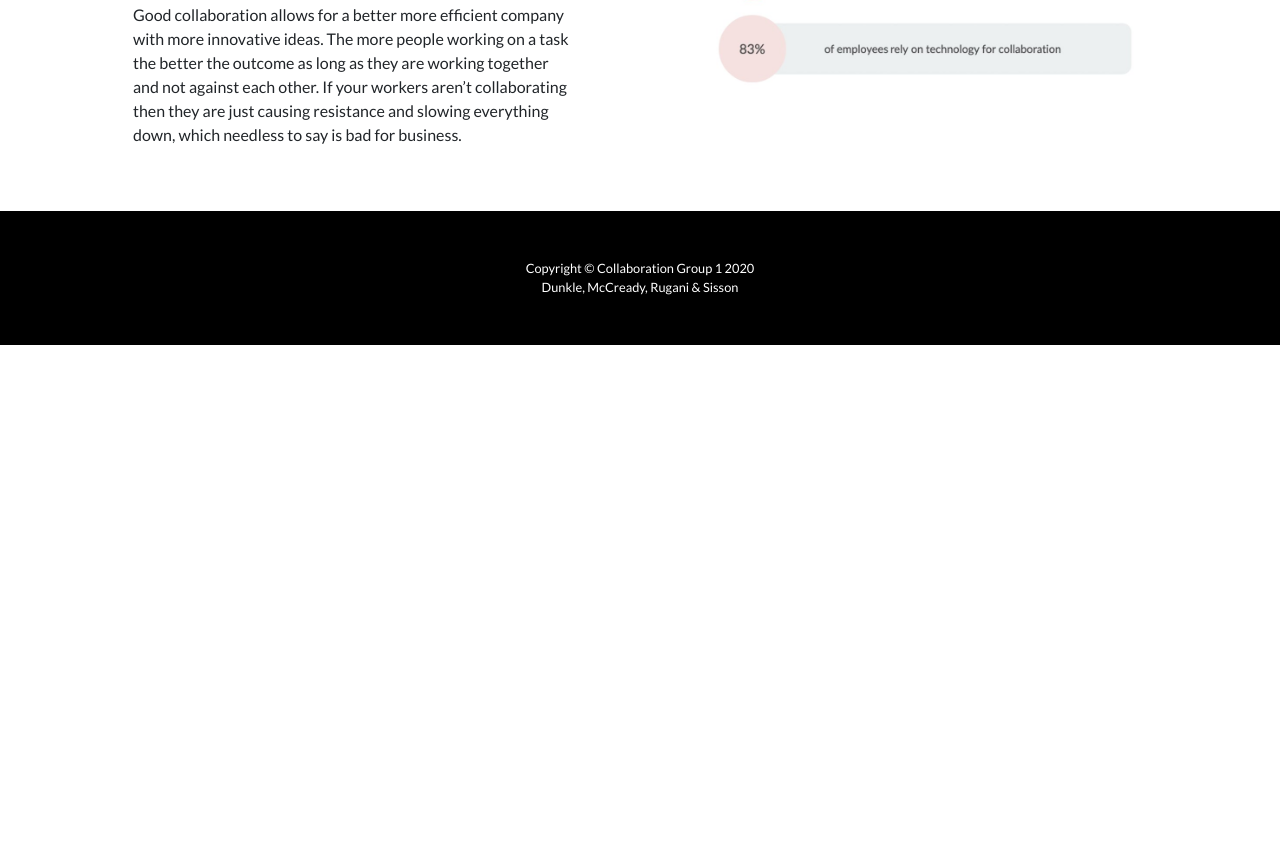
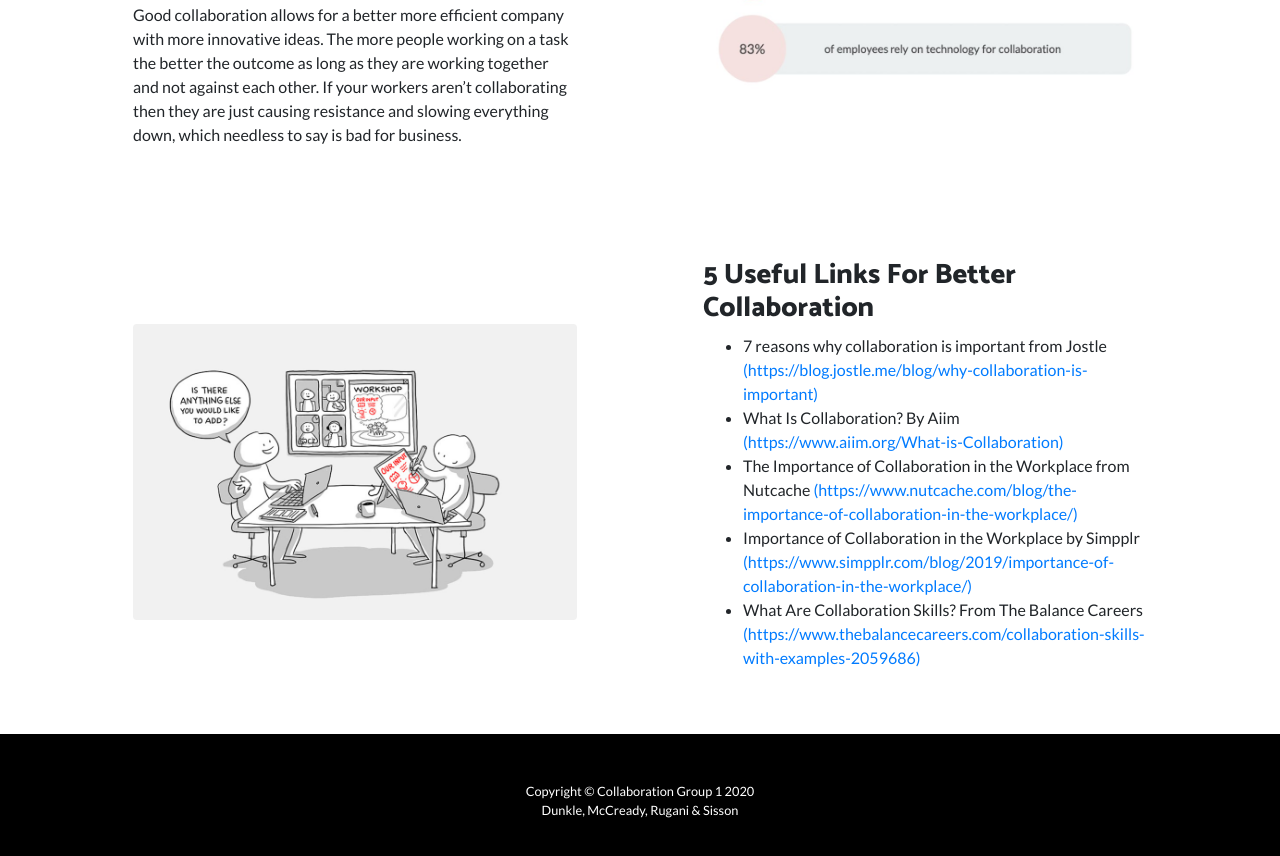
Before and after one commit to KingAshtor/Ch3SelfOrganisingTeamDemo, a website: page index.html in a window 1280 px wide. Shown: the part 1946-2802 px from the top of the page. Before the commit the page ends 2291 px from the top, so only its background shows below. Drawn offline with Linux system fonts and the light colour scheme.

Commit message:
Added Links
Added a new section for the links. It follows the previous style, and I kept the old picture to act as a placeholder image.

```diff
--- a/index.html
+++ b/index.html
@@ -137,6 +137,49 @@
     </div>
   </section>
 
+  <section>
+    <div class="container">
+      <div class="row align-items-center">
+        <div class="col-lg-6">
+          <div class="p-5">
+            <img id="img2" class="img-fluid rounded" src="img/askingInputCollab.jpg" alt="Cartoon on Collaboration" title="Cartoon on Collaboration">
+          </div>
+        </div>
+        <div class="col-lg-6">
+          <div class="p-5">
+            <h3 class="display-5">5 Useful Links For Better Collaboration</h2>
+              <ul>
+                <li>7 reasons why collaboration is important from Jostle
+                  <a href="https://blog.jostle.me/blog/why-collaboration-is-important" target="_blank">
+                    (https://blog.jostle.me/blog/why-collaboration-is-important)</a>
+                </li>
+
+                <li>What Is Collaboration? By Aiim
+                  <a href="https://www.aiim.org/What-is-Collaboration" target="_blank">
+                    (https://www.aiim.org/What-is-Collaboration)</a>
+                </li>
+
+                <li>The Importance of Collaboration in the Workplace from Nutcache
+                  <a href="https://www.nutcache.com/blog/the-importance-of-collaboration-in-the-workplace/" target="_blank">
+                    (https://www.nutcache.com/blog/the-importance-of-collaboration-in-the-workplace/)</a>
+                </li>
+
+                <li>Importance of Collaboration in the Workplace by Simpplr
+                  <a href="https://www.simpplr.com/blog/2019/importance-of-collaboration-in-the-workplace/" target="_blank">
+                    (https://www.simpplr.com/blog/2019/importance-of-collaboration-in-the-workplace/) </a>
+                </li>
+
+                <li> What Are Collaboration Skills? From The Balance Careers
+                  <a href="https://www.thebalancecareers.com/collaboration-skills-with-examples-2059686" target="_blank">
+                    (https://www.thebalancecareers.com/collaboration-skills-with-examples-2059686)</a>
+                </li>
+              </ul>
+          </div>
+        </div>
+      </div>
+    </div>
+  </section>
+
   <!-- Footer -->
   <footer class="py-5 bg-black">
     <div class="container">
```
